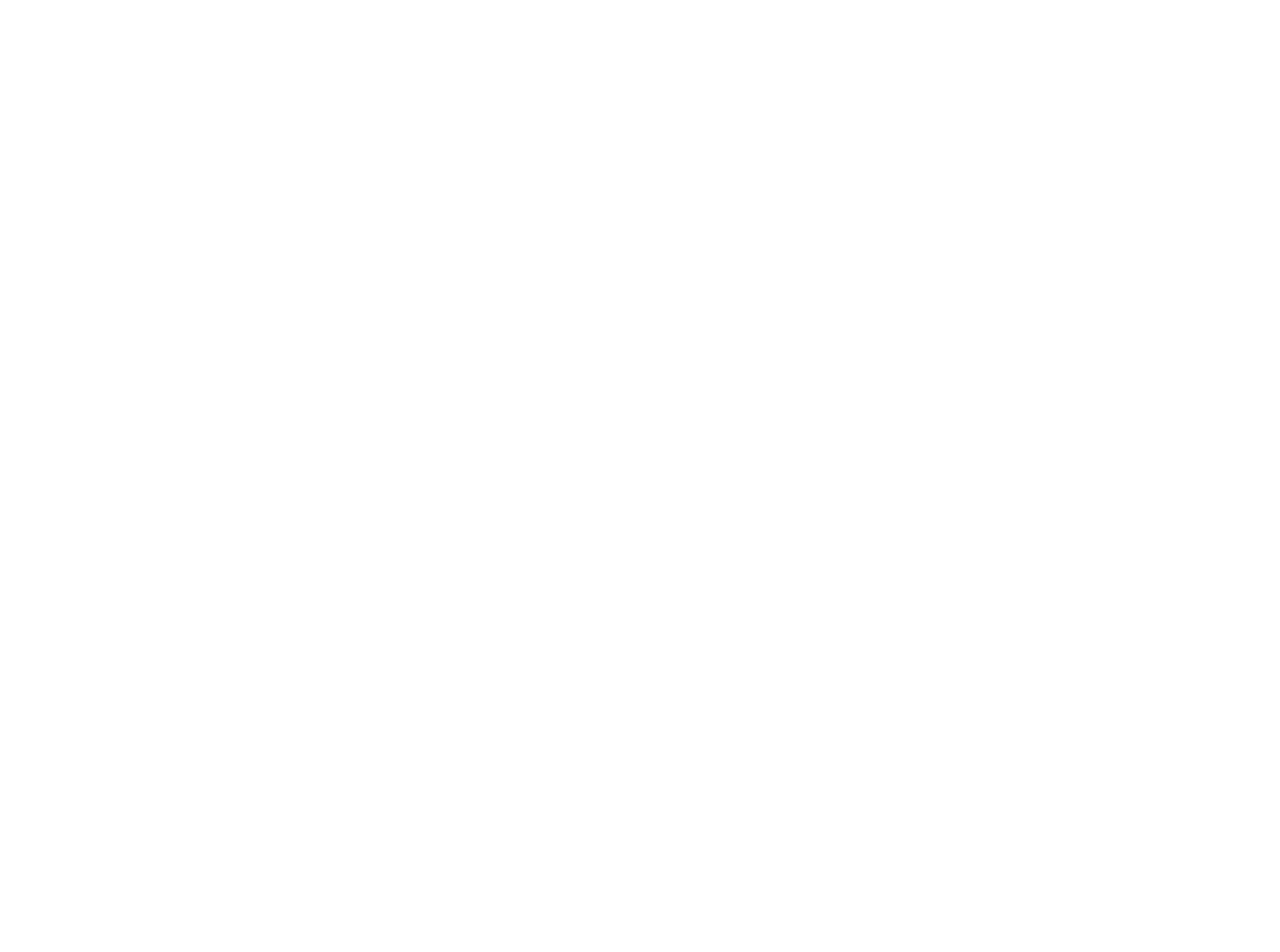
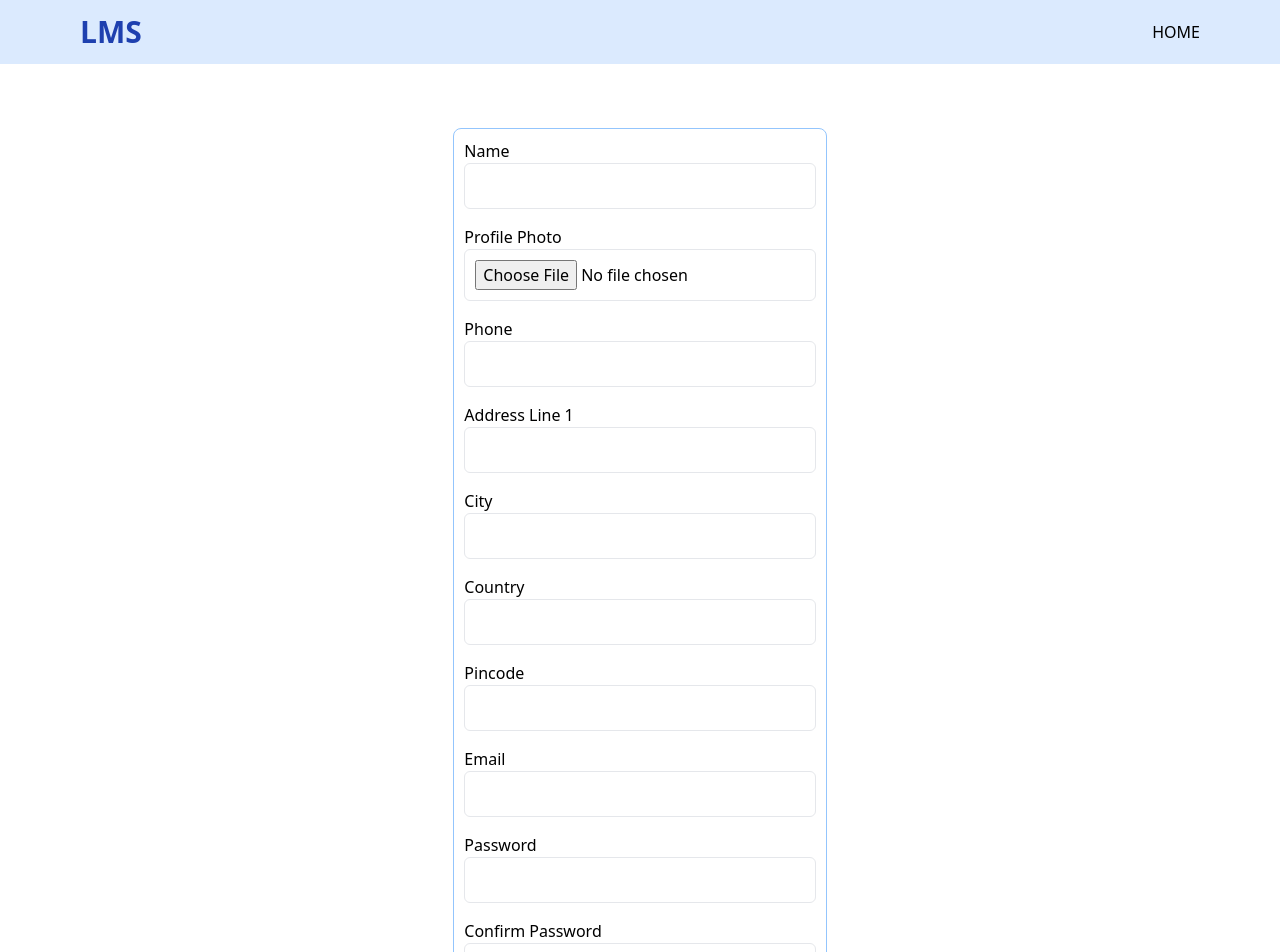
Before and after one commit to Devapatel0603/Library-Management-System-Odoo, a React (Vite) app in the folder frontend/: page /signup in a window 1280 px wide. Before the commit this address had no page. Shown: the top 952 px of the page. Before the commit the page ends 800 px from the top, so only its background shows below. Built offline with nearby package versions, Linux system fonts and the light colour scheme.

Commit message:
signup done

```diff
--- a/frontend/src/App.jsx
+++ b/frontend/src/App.jsx
@@ -2,6 +2,7 @@
 import { Home, Layout } from "./routes";
 import { BrowserRouter, Route, Routes } from "react-router-dom";
 import { Login } from "./components";
+import {Signup} from "./components";
 
 const App = () => {
   return (
@@ -10,8 +11,9 @@
         <Route path="/" element={<Layout />}>
           <Route index exact element={<Home />} />
           <Route path="about" exact element={"About Page"} />
+
           <Route path="login" exact element={<Login/>} />
-
+          <Route path="signup" exact element={<Signup/>} />
           <Route path="contact" exact element={"Contact Page"} />
           <Route path="blog" exact element={"Blog Page"} />
         </Route>
--- a/frontend/src/components/Login.jsx
+++ b/frontend/src/components/Login.jsx
@@ -20,7 +20,7 @@
         } else {
           console.log(formData);
         }
-
+// create a signup page like this getting user details like , name:text, profile_photo: file, phone: number, line1: text, city: text, country: text, pincode: number, email: email, password: password, confirmpassword: password
         // if (formData.password.trim().length < 8) {
         //     setErrorMessage("* password must be at least 8 characters");
         // } else {
--- a/frontend/src/components/SignUp.jsx
+++ b/frontend/src/components/SignUp.jsx
@@ -1,7 +1,120 @@
-import React from "react";
+import React, { useState } from "react";
+import { Input } from "./";
+import { Button } from "./";
 
-const SignUp = () => {
-  return <div>SignUp</div>;
+const Signup = () => {
+    const [formData, setFormData] = useState({
+        name: "",
+        profile_photo: "",
+        phone: "",
+        line1: "",
+        city: "",
+        country: "",
+        pincode: "",
+        email: "",
+        password: "",
+    });
+    const [confirmpassword, setConfirmPassword] = useState("");
+    const [errorMessage, setErrorMessage] = useState("");
+
+    const handleconfirmPassword = (e) => {
+      setConfirmPassword(e.target.value);
+    }
+    const handleInput = (e) => {
+        setFormData({ ...formData, [e.target.name]: e.target.value });
+    };
+
+    const handleFile = (e) => {
+      console.log(e.target.files);
+        setFormData({ ...formData, [e.target.name]: e.target.files[0] });
+    };
+
+    const handleSubmit = async (e) => {
+        e.preventDefault();
+        if (formData.password !== confirmpassword) {
+            setErrorMessage("* Passwords do not match");
+        } else if (formData.password.trim().length < 8) {
+            setErrorMessage("* Password must be at least 8 characters");
+        } else {
+            console.log(formData);
+            // Handle form submission logic here, e.g., send data to the server
+        }
+    };
+
+    return (
+        <div className="flex mt-16 justify-center items-center">
+            <form
+                className="flex flex-col justify-center border border-blue-300 p-2.5 rounded-lg sm:w-6/12 md:w-5/12 lg:w-4/12 w-11/12 gap-4"
+                onSubmit={handleSubmit}
+            >
+                <Input
+                    inputName="name"
+                    labelText="Name"
+                    type="text"
+                    onChange={handleInput}
+                />
+                <Input
+                    inputName="profile_photo"
+                    labelText="Profile Photo"
+                    type="file"
+                    onChange={handleFile}
+                />
+                <Input
+                    inputName="phone"
+                    labelText="Phone"
+                    type="number"
+                    onChange={handleInput}
+                />
+                <Input
+                    inputName="line1"
+                    labelText="Address Line 1"
+                    type="text"
+                    onChange={handleInput}
+                />
+                <Input
+                    inputName="city"
+                    labelText="City"
+                    type="text"
+                    onChange={handleInput}
+                />
+                <Input
+                    inputName="country"
+                    labelText="Country"
+                    type="text"
+                    onChange={handleInput}
+                />
+                <Input
+                    inputName="pincode"
+                    labelText="Pincode"
+                    type="number"
+                    onChange={handleInput}
+                />
+                <Input
+                    inputName="email"
+                    labelText="Email"
+                    type="email"
+                    onChange={handleInput}
+                />
+                <Input
+                    inputName="password"
+                    labelText="Password"
+                    type="password"
+                    onChange={handleInput}
+                />
+                <Input
+                    inputName="confirmpassword"
+                    labelText="Confirm Password"
+                    type="password"
+                    onChange={handleconfirmPassword}
+                />
+                <p className="text-red-500 font-medium">{errorMessage}</p>
+                <Button
+                    buttonText="Signup"
+                    classes="bg-green-100 text-green-900 hover:bg-green-200"
+                />
+            </form>
+        </div>
+    );
 };
 
-export default SignUp;
+export default Signup;
--- a/frontend/src/components/index.js
+++ b/frontend/src/components/index.js
@@ -3,5 +3,6 @@
 import SignUp from "./SignUp";
 import Navbar from "./Navbar";
 import Input from "./Input";
+import Signup from "./SignUp";
 
-export { Button, Login, SignUp, Navbar, Input };
+export { Button, Login, SignUp, Navbar, Input, Signup };
```
